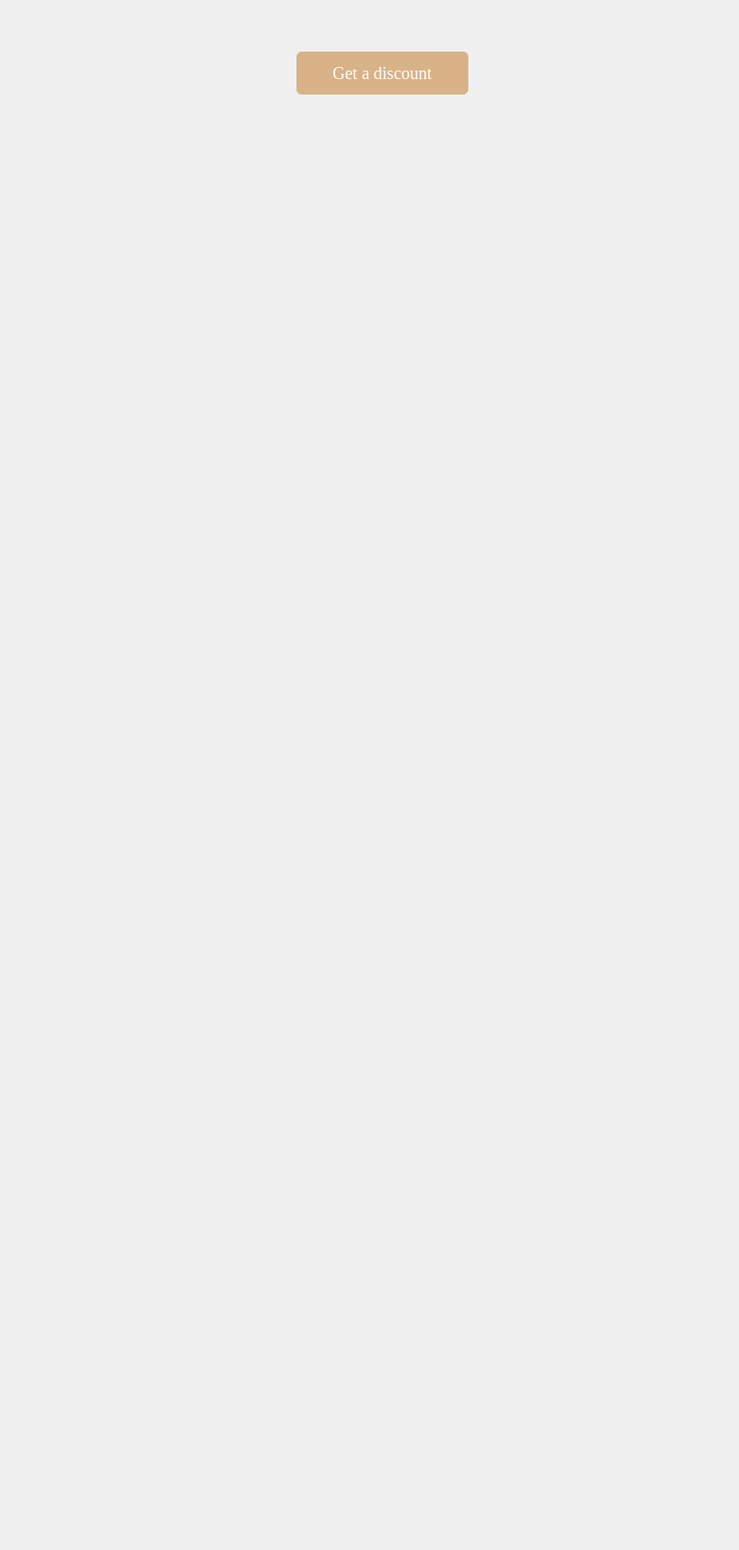
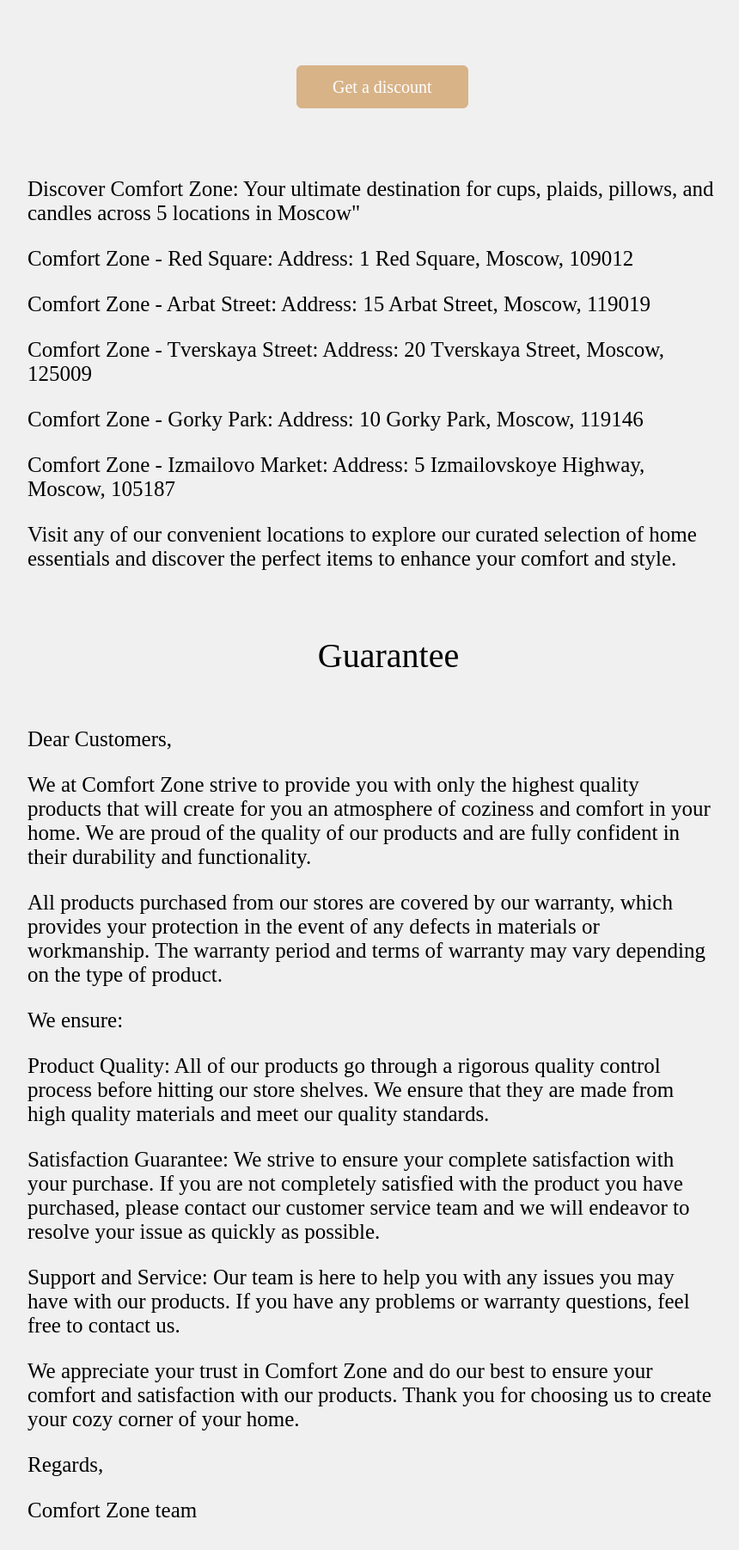
Before and after one commit to buldygina/comfort-zone, a Next.js app: page /shoppinginformation in a window 1280 px wide. Shown: the part 955-2758 px from the top of the page at 86% size, without its empty margins (208-1068 px from the left). Before the commit the page ends 1065 px from the top, so only its background shows below. Built offline with nearby package versions, Linux system fonts and the light colour scheme.

Commit message:
page shopping information

```diff
--- a/app/shoppinginformation/page.js
+++ b/app/shoppinginformation/page.js
@@ -34,7 +34,7 @@ export default function ShoppingInformation() {
             <div className='containerShoppingInformation'>
             <div className='headerShoppingInformation'>
                 <IoArrowBackOutline size={30}/>
-                comfort zone
+                <p>comfort zone</p>
             </div>
             <div className='button'>
                 <VscAccount size={27} />
@@ -78,9 +78,102 @@ export default function ShoppingInformation() {
                 <div className='salesCardText'>
                     Get a discount on your first order. The discount will be sent to your email.
                 </div>
-                <Button type="primary" ghost style={{width: '200px',height:'50px',  color:'white', borderColor: '#D8B388', backgroundColor:'#D8B388', position: 'absolute', top: '130%', left: '51%', transform: 'translate(-50%, -50%)', fontFamily:'Raleway', fontSize:'20px'}}>
+                <Button type="primary" ghost style={{width: '200px',height:'50px',  color:'white', borderColor: '#D8B388', backgroundColor:'#D8B388', position: 'absolute', top: '132%', left: '51%', transform: 'translate(-50%, -50%)', fontFamily:'Raleway', fontSize:'20px'}}>
                     Get a discount
                 </Button>
+            </div>
+            <div className='storesShoppingInformation'>
+                Stores
+            </div>
+            <div className='pointDescription'>
+                <p>Discover Comfort Zone: Your ultimate destination for cups, plaids, pillows, and candles across 5 locations in Moscow"</p>
+
+                <p>Comfort Zone - Red Square:
+                Address: 1 Red Square, Moscow, 109012</p>
+
+               <p>Comfort Zone - Arbat Street:
+                Address: 15 Arbat Street, Moscow, 119019</p>
+
+               <p>Comfort Zone - Tverskaya Street:
+                Address: 20 Tverskaya Street, Moscow, 125009</p>
+
+               <p>Comfort Zone - Gorky Park:
+                Address: 10 Gorky Park, Moscow, 119146</p>
+
+               <p>Comfort Zone - Izmailovo Market:
+                Address: 5 Izmailovskoye Highway, Moscow, 105187</p>
+              <p>Visit any of our convenient locations to explore our curated selection of home essentials and discover the perfect items to enhance your comfort and style.</p>
+            </div>
+            <div className='guaranteeShoppingInformation'>
+                Guarantee
+            </div>
+            <div className='guaranteeDescription'>
+                Dear Customers,
+
+               <p>We at Comfort Zone strive to provide you with only the highest quality products that will create for you an atmosphere of coziness and comfort in your home. We are proud of the quality of our products and are fully confident in their durability and functionality.</p>
+                <p>All products purchased from our stores are covered by our warranty, which provides your protection in the event of any defects in materials or workmanship. The warranty period and terms of warranty may vary depending on the type of product.</p>
+
+                <p>We ensure:</p>
+
+                <p>Product Quality: All of our products go through a rigorous quality control process before hitting our store shelves. We ensure that they are made from high quality materials and meet our quality standards.</p>
+
+              <p>Satisfaction Guarantee: We strive to ensure your complete satisfaction with your purchase. If you are not completely satisfied with the product you have purchased, please contact our customer service team and we will endeavor to resolve your issue as quickly as possible.</p>
+
+              <p>Support and Service: Our team is here to help you with any issues you may have with our products. If you have any problems or warranty questions, feel free to contact us.</p>
+
+             <p>We appreciate your trust in Comfort Zone and do our best to ensure your comfort and satisfaction with our products. Thank you for choosing us to create your cozy corner of your home.</p>
+
+              <p>Regards,</p>
+             <p>Comfort Zone team</p>
+            </div>
+            <div className='deliveryShoppingInformation'>
+                Delivery
+            </div>
+            <div className='deliveryDescription'>
+                <p>At Comfort Zone, we strive to ensure that your shopping experience is as convenient as possible, including our delivery process. Here's how it works:</p>
+
+              <p>Shipping Method: We use СDEK for all our deliveries. Once your order is confirmed, it will be processed and dispatched through СDEK's reliable delivery network.</p>
+
+            <p>Delivery Options: Depending on your preference, you can choose from a range of delivery options offered by СDEK. These options include delivery to your doorstep, pickup from a СDEK pickup point, and more.</p>
+
+             <p>Shipping Tariffs: Our delivery charges are based on the СDEK shipping tariffs, which vary depending on the delivery destination, package size, and delivery speed. You can select the tariff that best suits your needs during the checkout process.</p>
+
+             <p>Delivery Time: The delivery time may vary depending on your location and the chosen shipping tariff. СDEK offers fast and efficient delivery services to ensure that your order reaches you in a timely manner.</p>
+
+            <p>Tracking Your Order: Once your order is dispatched, you will receive a tracking number that you can use to monitor the status of your delivery online. This allows you to stay updated on the whereabouts of your order until it reaches you.</p>
+
+           <p>Customer Support: If you have any questions or concerns regarding your delivery, our customer support team is here to assist you. Feel free to reach out to us, and we will do our best to provide you with the information you need.</p>
+
+            <p>At Comfort Zone, we are committed to providing you with a seamless shopping experience from start to finish. With our reliable delivery services through СDEK, you can shop with confidence knowing that your order will be delivered safely and efficiently to your desired location.</p>
+            </div>
+            <div className='workTimeShoppingInformation'>
+                Work time
+            </div>
+            <div className='workTimeDescription'>
+             <p>At Comfort Zone, we understand the importance of convenience and accessibility for our customers. That's why we strive to maintain flexible and accommodating store hours. Here's when you can visit us:</p>
+
+            <p>Weekdays: Our stores are open from Monday to Friday to serve you throughout the week. You can drop by anytime during our regular business hours.</p>
+
+            <p>Monday - Friday: 9:00 AM - 8:00 PM</p>
+
+            <p>Weekends: We also welcome you to shop with us on weekends. Whether you're looking to unwind after a busy week or take care of your shopping needs, we're here for you.</p>
+
+            <p>Saturday - Sunday: 10:00 AM - 6:00 PM</p>
+
+            <p>Please note that store hours may vary slightly depending on location and any special events or holidays. We recommend checking our website or contacting your nearest Comfort Zone store for the most up-to-date information on store hours.</p>
+
+           <p>Whether you're browsing for cozy essentials or seeking inspiration for your home decor, our friendly staff will be delighted to assist you during our store hours. We look forward to welcoming you to Comfort Zone at a time that suits you best!</p>
+            </div>
+            <div className='questionsShoppingInformation'>
+                If you have any questions, please contact us at @comfortzone@mail.ru
+            </div>
+            <div className='footerShoppingInformation'>
+                <div className='footerText'><p>stores</p>
+                    <p>guarantee</p>
+                    <p>delivery</p>
+                    <p>work time</p>
+                </div>
+                <p className="email">comfortzone@mail.ru</p>
             </div>
         </div>
     )
--- a/app/shoppinginformation/shoppinginformation.css
+++ b/app/shoppinginformation/shoppinginformation.css
@@ -1,9 +1,9 @@
 .headerShoppingInformation{
+    display: flex;
+    align-items: center;
+    gap: 640px;
     font-family: Raleway;
     font-size: 30px;
-    display: flex;
-    align-items: center;
-    flex-grow: 1;
 }
 .shoppingInformationText {
     font-family: Raleway;
@@ -26,7 +26,7 @@
 .salesCardText {
     text-align: center;
     font-family: Raleway;
-    font-size: 35px;
+    font-size: 30px;
     padding-top: 50px;
     padding-left: 40px;
 }
@@ -34,7 +34,82 @@
     display: flex;
     justify-content: space-between;
     align-items: center;
-    padding-top: 30px;
     padding-right: 20px;
     padding-left: 30px;
 }
+.storesShoppingInformation {
+    font-family: Raleway;
+    font-size: 40px;
+    padding-top: 200px;
+    padding-left: 40px;
+    text-align: center;
+}
+.pointDescription {
+    font-family: Raleway;
+    font-size: 25px;
+    font-family: Raleway;
+    font-size: 25px;
+    text-align: left;
+    max-width: 800px;
+    margin: 0 auto;
+    padding-top: 60px;
+}
+.guaranteeShoppingInformation {
+    font-family: Raleway;
+    font-size: 40px;
+    padding-top: 50px;
+    padding-left: 40px;
+    text-align: center;
+}
+.guaranteeDescription {
+    font-family: Raleway;
+    font-size: 25px;
+    text-align: left;
+    max-width: 800px;
+    margin: 0 auto;
+    padding-top: 60px;
+}
+.deliveryShoppingInformation {
+    font-family: Raleway;
+    font-size: 40px;
+    padding-top: 50px;
+    padding-left: 40px;
+    text-align: center;
+}
+.deliveryDescription {
+    font-family: Raleway;
+    font-size: 25px;
+    text-align: left;
+    max-width: 800px;
+    margin: 0 auto;
+    padding-top: 60px;
+}
+.workTimeShoppingInformation {
+    font-family: Raleway;
+    font-size: 40px;
+    padding-top: 50px;
+    padding-left: 40px;
+    text-align: center;
+}
+.workTimeDescription {
+    font-family: Raleway;
+    font-size: 25px;
+    text-align: left;
+    max-width: 800px;
+    margin: 0 auto;
+    padding-top: 60px;
+}
+.questionsShoppingInformation{
+    font-family: Raleway;
+    font-size: 23px;
+    padding-top: 50px;
+    padding-left: 40px;
+    text-align: right;
+}
+.footerShoppingInformation {
+    width: 100%;
+    height: 100px;
+    background: rgb(224, 224, 224);
+    margin-top: 0;
+    position: relative;
+}
```
